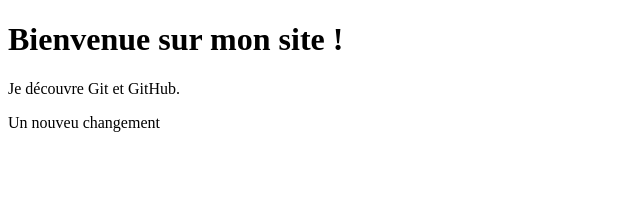
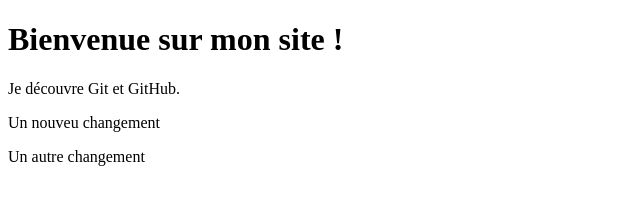
Before and after one commit to devs-Bx/Formation-Git-GitHub, a plain HTML site: page index.html in a window 1280 px wide. Shown: the whole page, without its empty margins (0-640 px from the left). Drawn offline with Linux system fonts and the light colour scheme.

Commit message:
Ajout d'un nouveau paragraphe

```diff
--- a/index.html
+++ b/index.html
@@ -10,6 +10,7 @@
 
     <p>Je découvre Git et GitHub.</p>
     <p>Un nouveu changement</p>
+    <p>Un autre changement</p>
 
 </body>
 </html>
```
